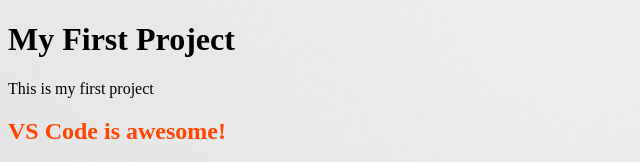
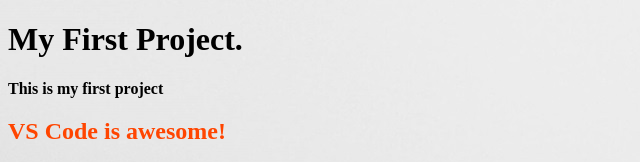
Before and after one commit to AmuKanda99/my-first-project, a plain HTML site: page index.html in a window 1280 px wide. Shown: the top 162 px of the page, 0-640 px from the left. Drawn offline with Linux system fonts and the light colour scheme.

Commit message:
Add document title and styled paragraph elements

```diff
--- a/assets/css/styles.css
+++ b/assets/css/styles.css
@@ -5,3 +5,6 @@
 h2{
     color:orangered
 }
+p{
+    font-weight: bold;
+}
--- a/index.html
+++ b/index.html
@@ -7,7 +7,7 @@
     <link rel="stylesheet" href="assets/css/styles.css" />
   </head>
   <body>
-    <h1>My First Project</h1>
+    <h1>My First Project.</h1>
     <p>This is my first project</p>
     <h2>VS Code is awesome!</h2>
     <img src = "assets/images/01-02-02_ci-logo.png" alt = "Code Institute Logo"
```
